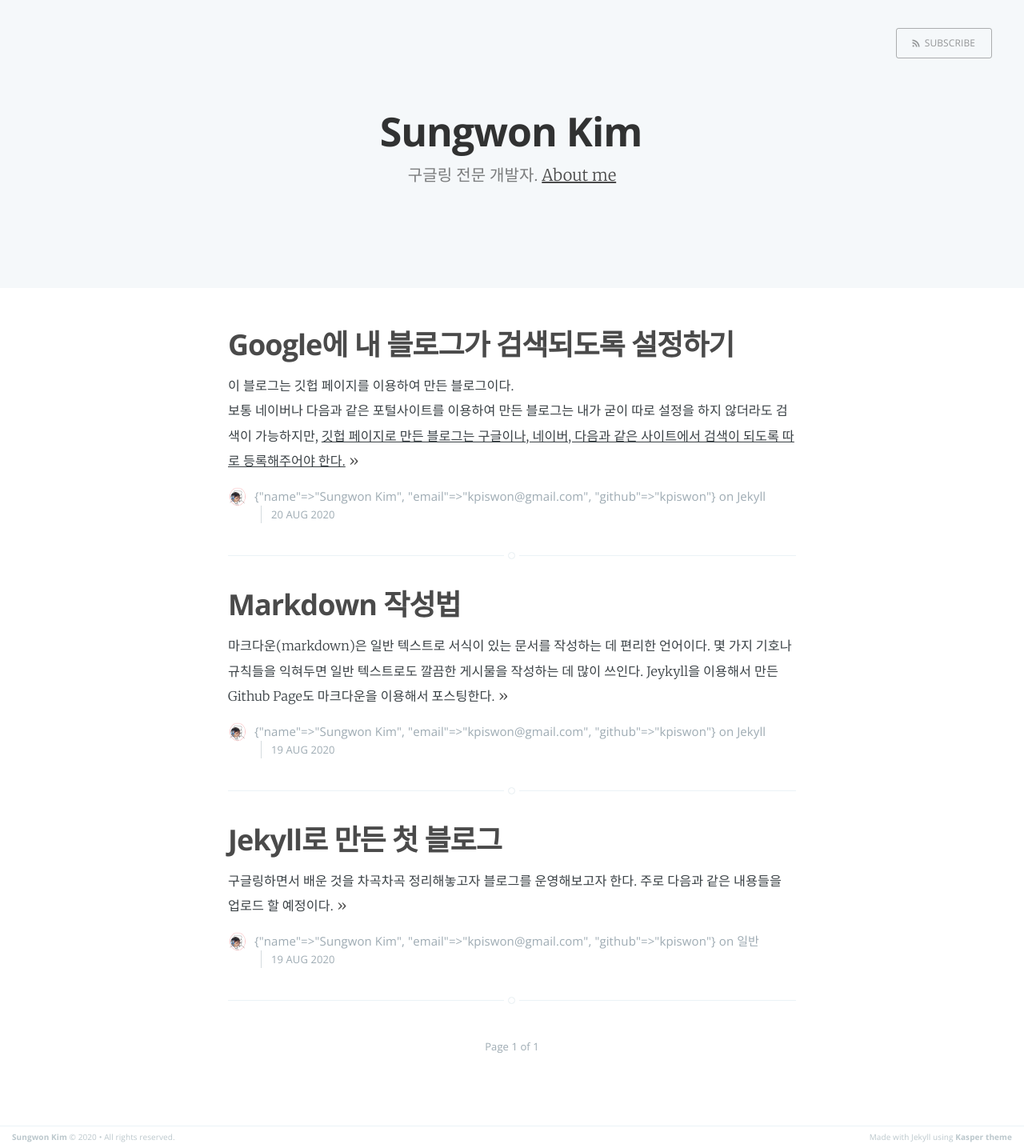
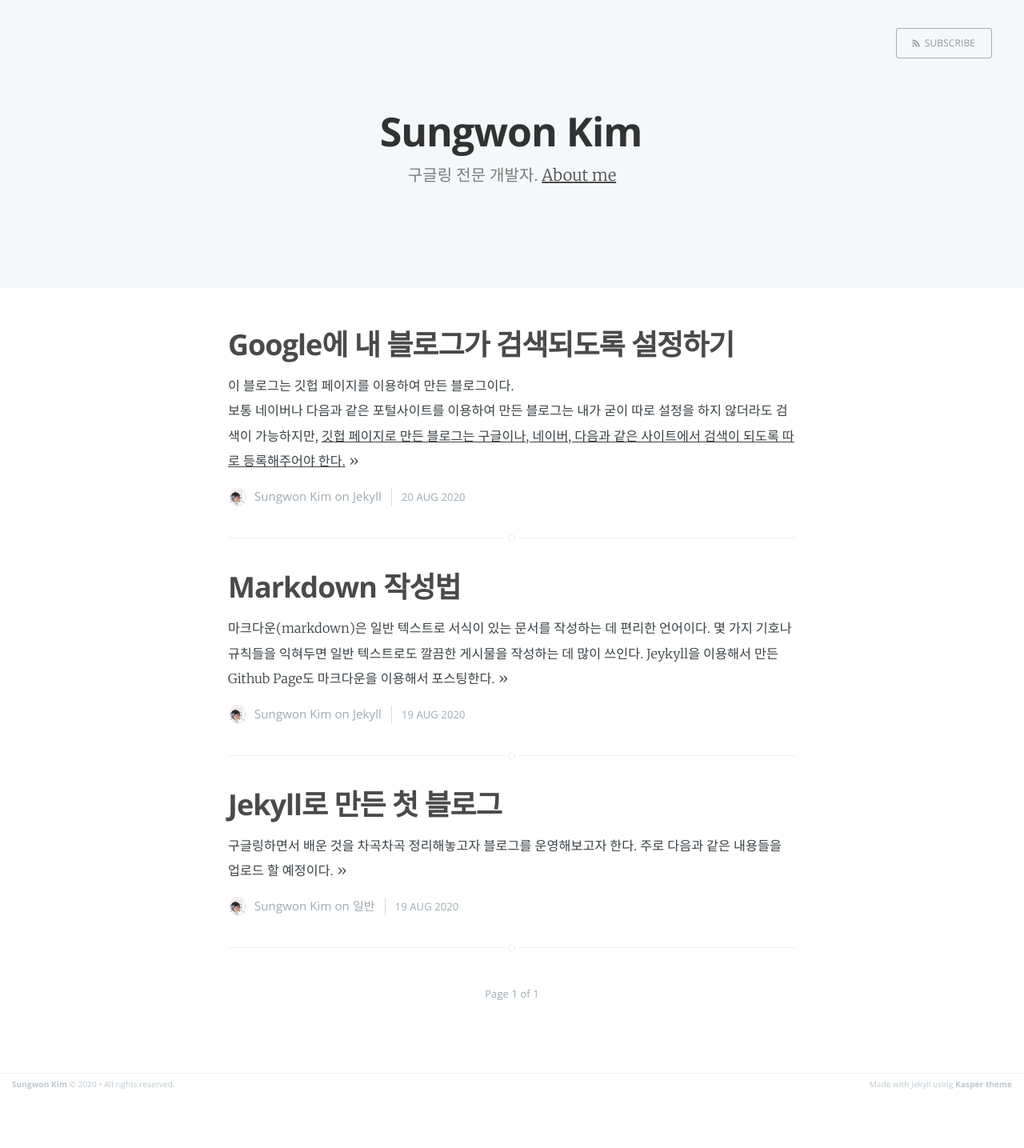
Before and after one commit to kpiswon/kpiswon.github.io, a Jekyll site: the page built from index.html, in a window 1280 px wide. Shown: the whole page at 80% size. Built offline with Jekyll 4.4.1, drawn with Linux system fonts in a browser that asks for light colours; the list of posts is cut into pages by our own code; after the commit the page ends 1369 px from its top, so only the background shows below that.

Commit message:
Update _config.yml

```diff
--- a/_config.yml
+++ b/_config.yml
@@ -1,6 +1,8 @@
 name: Sungwon Kim
 description: 구글링 전문 개발자
 meta_description: "구글링으로 다져가는 비전공자의 테크블로그"
+email : "kpiswon@gmail.com"
+github : "kpiswon"
 
 markdown: kramdown
 highlighter: rouge
@@ -24,8 +26,3 @@
 published : true
 search : true
 search_full_content : true
-
-author:
-  name : "Sungwon Kim"
-  email : "kpiswon@gmail.com"
-  github : "kpiswon"
```
